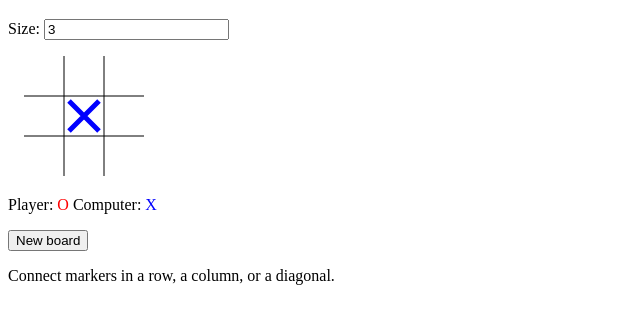
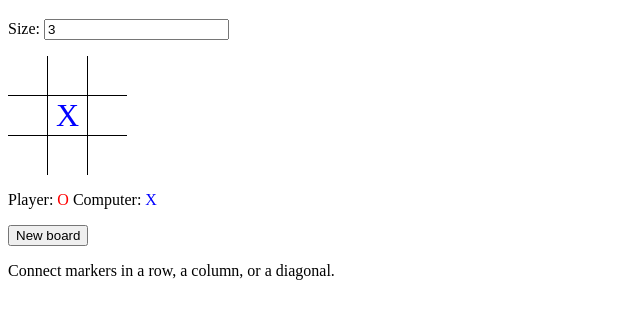
Before and after one commit to thisarray/xoxo, a plain HTML site: page index.html in a window 1280 px wide. Shown: the part 61-384 px from the top of the page, without its empty margins (0-640 px from the left). Drawn offline with Linux system fonts and the light colour scheme.

Commit message:
Use document.createElement() instead of HTML for TableDisplay.

```diff
--- a/index.html
+++ b/index.html
@@ -12,8 +12,7 @@ body {
 }
 output {
   display: block;
-  margin-bottom: 1em;
-  margin-left: 1em;
+  margin: 1em 0;
 }
 pre {
   font-family: "Courier New", monospace;
@@ -23,18 +22,27 @@ pre {
 }
 table {
   border-collapse: collapse;
-  font-size: 36px;
-  line-height: 36px;
   margin: 0;
   padding: 0;
-  text-align: center;
 }
 td {
-  background-color: white;
-  border: 1px solid black;
-  color: black;
-  height: 38px;
-  width: 38px;
+  font-size: 32px;
+  text-align: center;
+  /* height and width so resulting cell is 40px by 40px */
+  height: 37px;
+  width: 37px;
+}
+td:first-child {
+  border-right: 1px solid black;
+}
+td:last-child {
+  border-left: 1px solid black;
+}
+tr:first-child > td {
+  border-bottom: 1px solid black;
+}
+tr:last-child > td {
+  border-top: 1px solid black;
 }
 .O {
   color: red;
@@ -191,18 +199,20 @@ class TableDisplay extends Display {
       this.parent.appendChild(target);
     }
 
-    let rows = [];
+    target.innerHTML = '';
     for (let y = 0; y < board.height; y++) {
-      let row = [];
-      row.push('  <tr>');
+      let row = document.createElement('tr');
       for (let x = 0; x < board.width; x++) {
-        let marker = board.getMarker(x, y);
-        row.push(`    <td class="${marker}">${marker}</td>`);
+        let cell = document.createElement('td'),
+            marker = board.getMarker(x, y);
+        cell.appendChild(document.createTextNode(marker));
+        if ((marker === Board.X_MARKER) || (marker === Board.O_MARKER)) {
+          cell.classList.add(marker);
+        }
+        row.appendChild(cell);
       }
-      row.push('  </tr>');
-      rows.push(row.join('\n'));
+      target.appendChild(row);
     }
-    target.innerHTML = rows.join('\n');
     super.draw(board);
   }
 }
@@ -211,8 +221,8 @@ const OUTPUT = document.querySelector('#board');
 const MARKER = document.querySelector('#marker');
 const SIZE = document.querySelector('#size');
 //let display = new ASCIIDisplay(OUTPUT, MARKER);
-let display = new CanvasDisplay(OUTPUT, MARKER);
-//let display = new TableDisplay(OUTPUT, MARKER);
+//let display = new CanvasDisplay(OUTPUT, MARKER);
+let display = new TableDisplay(OUTPUT, MARKER);
 
 let board = null;
 function newBoard(event) {
```
